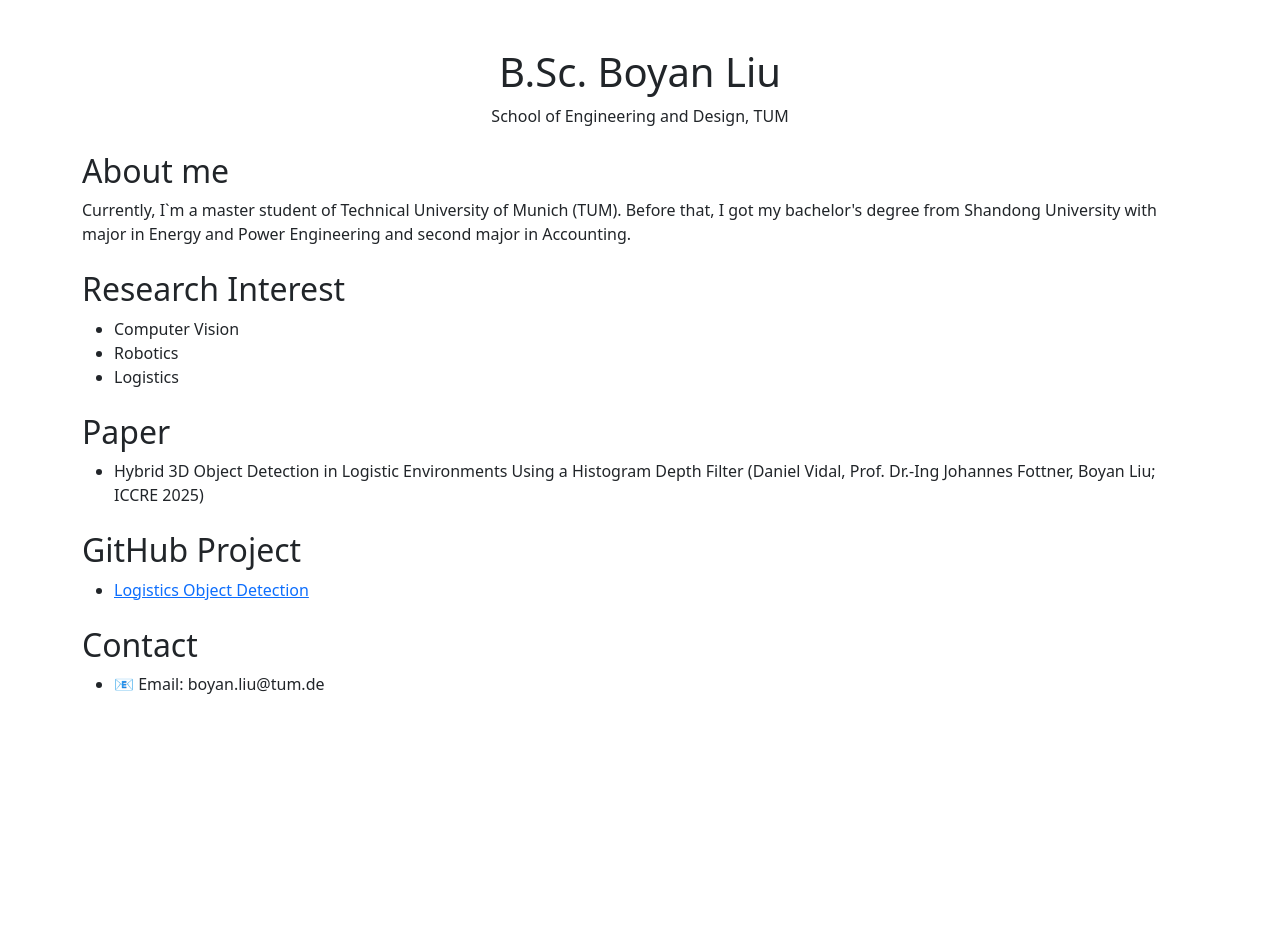
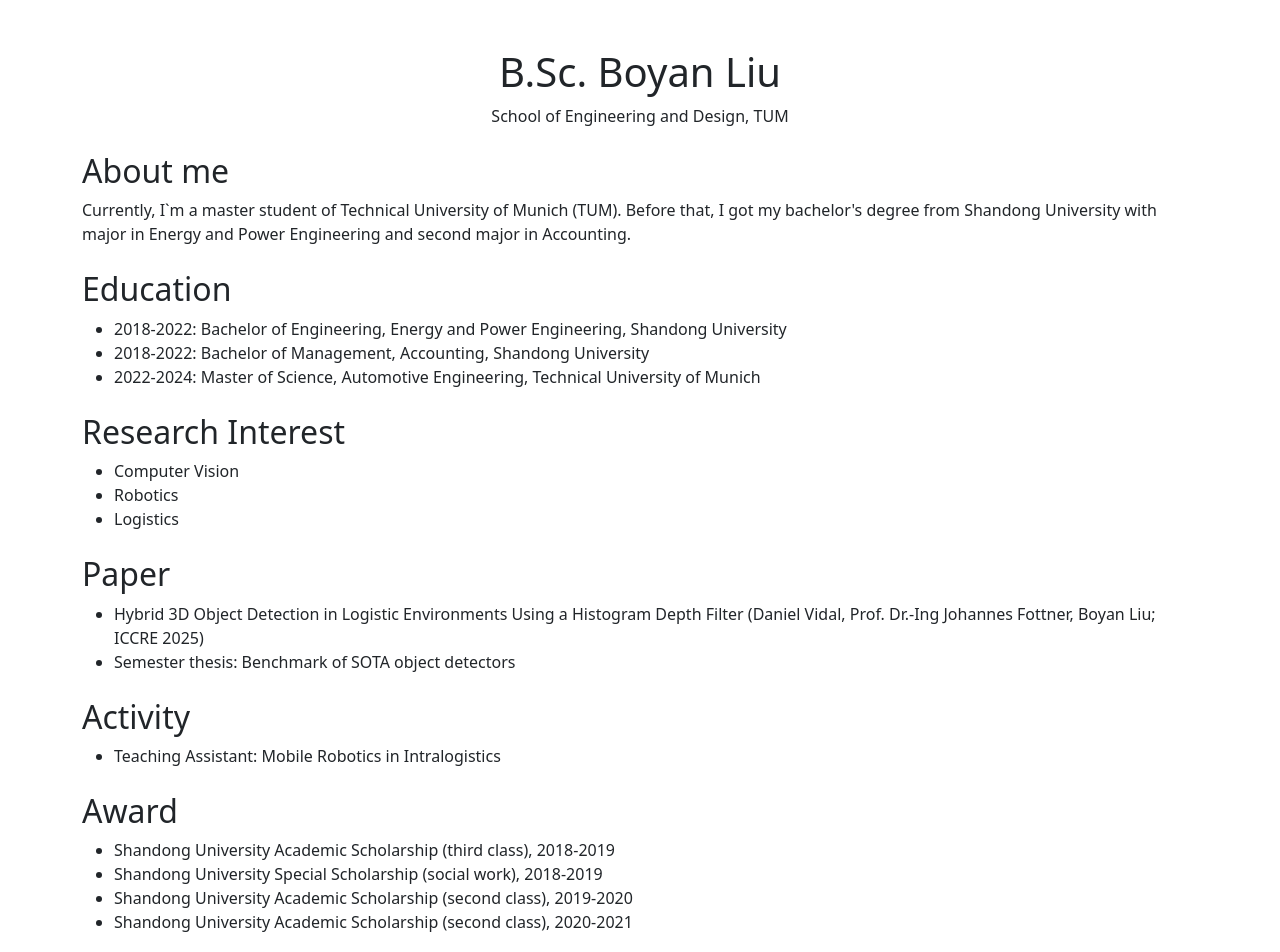
Before and after one commit to TtopsBo/TtopsBo.github.io, a plain HTML site: page index.html in a window 1280 px wide. Shown: the top 952 px of the page. Before the commit the page ends 800 px from the top, so only its background shows below. Drawn offline with nearby package versions, Linux system fonts and the light colour scheme.

Commit message:
add activity, awards, and education sections to index.html

```diff
--- a/index.html
+++ b/index.html
@@ -19,6 +19,14 @@
         </section>
 
         <section class="mt-4">
+            <h2>Education</h2>
+            <ul>
+                <li>2018-2022: Bachelor of Engineering, Energy and Power Engineering, Shandong University</li>
+                <li>2018-2022: Bachelor of Management, Accounting, Shandong University</li>
+                <li>2022-2024: Master of Science, Automotive Engineering, Technical University of Munich</li>
+        </section>
+
+        <section class="mt-4">
             <h2>Research Interest</h2>
             <ul>
                 <li>Computer Vision</li>
@@ -31,7 +39,24 @@
             <h2>Paper</h2>
             <ul>
                 <li>Hybrid 3D Object Detection in Logistic Environments Using a Histogram Depth Filter (Daniel Vidal, Prof. Dr.-Ing Johannes Fottner, Boyan Liu; ICCRE 2025)</li>
+                <li>Semester thesis: Benchmark of SOTA object detectors</li>
+            </ul>
+        </section>
 
+        <section class="mt-4">
+            <h2>Activity</h2>
+            <ul>
+                <li>Teaching Assistant: Mobile Robotics in Intralogistics</li>
+            </ul>
+        </section>
+
+        <section class="mt-4">
+            <h2>Award</h2>
+            <ul>
+                <li>Shandong University Academic Scholarship (third class), 2018-2019</li>
+                <li>Shandong University Special Scholarship (social work), 2018-2019</li>
+                <li>Shandong University Academic Scholarship (second class), 2019-2020</li>
+                <li>Shandong University Academic Scholarship (second class), 2020-2021</li>
             </ul>
         </section>
 
```
